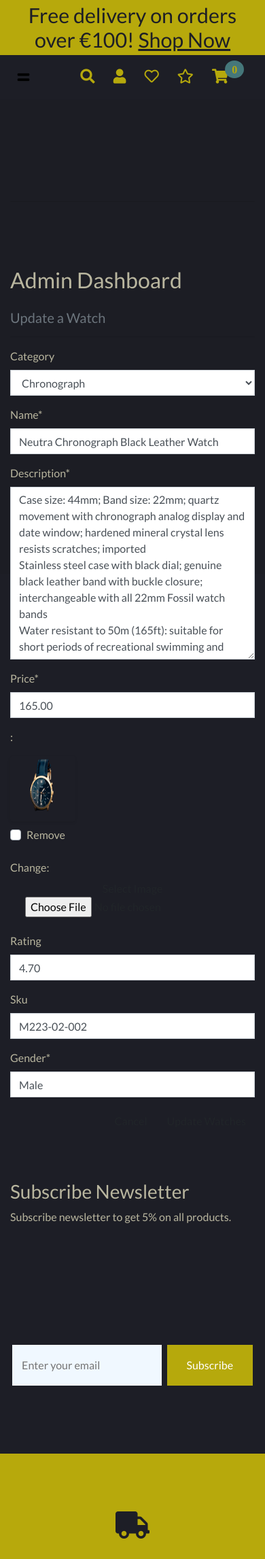
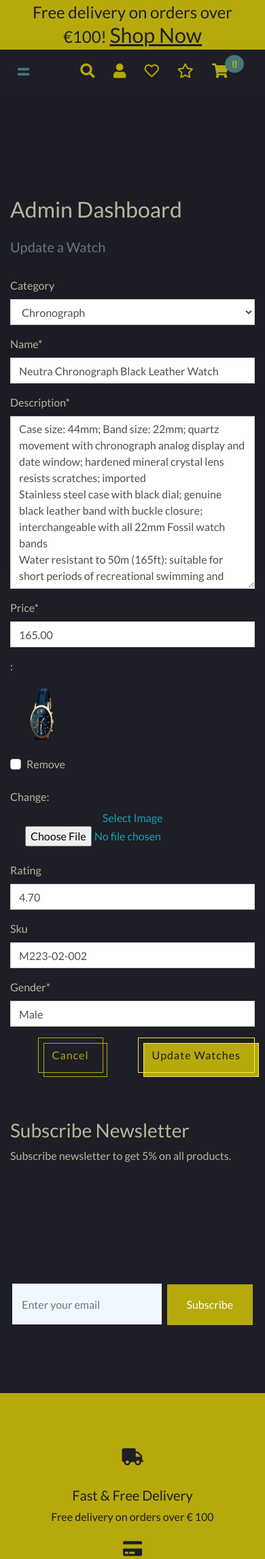
Before and after one commit to kuzGo/kuzco, a Django app: page /watches/update/2/ in a window 390 px wide. Shown: the top 2293 px of the page at 68% size. Run offline with Django 3.2, Linux system fonts and the light colour scheme; the visitor is signed in with stand-in values (Sample User, id 1); data comes from the database, SQL or seed files in the repository; some libraries are stand-ins or nearby versions.

Commit message:
Add buttons and style to increase responsivness

```diff
--- a/favourites/templates/favourites/favourites.html
+++ b/favourites/templates/favourites/favourites.html
@@ -74,7 +74,7 @@
             </div>
             {% empty %}
             <p class="mb-5">Your favourite items list is empty</p>
-            <a href="{% url 'watches' %}" class="btn btn-outline-secondary text-uppercase rounded-0 btn-lg">Continue
+            <a href="{% url 'watches' %}" class="btn cust-button-gold text-uppercase rounded-0 btn-lg">Continue
                 Exploring</a>
         </div>
     </div>
--- a/products/templates/watches/add_watches.html
+++ b/products/templates/watches/add_watches.html
@@ -33,8 +33,8 @@
                         {% endif %}
                     {% endfor %}
                      <div class="text-right">
-                         <a href="{% url 'watches' %}" class="btn btn-outline-black rounded-0">Cancel</a>
-                         <button class="btn rounded-0" type="submit">Add Watches</button>
+                         <a href="{% url 'watches' %}" class="btn cust-button rounded-0 mr-5">Cancel</a>
+                         <button class="btn cust-button-gold rounded-0" type="submit">Add Watches</button>
                      </div>
                  </form>
             </div>
--- a/products/templates/watches/custom_widget_templates/custom_clearable_file_input.html
+++ b/products/templates/watches/custom_widget_templates/custom_clearable_file_input.html
@@ -11,7 +11,7 @@
     {% endif %}<br>
 {{ widget.input_text }}:
 {% endif %}
-<span class="btn btn-black rounded-0 btn-file">
+<span class="btn text-info rounded-0 btn-file">
     Select Image <input id="new-image" type="{{ widget.type }}" name="{{ widget.name }}"{% include "django/forms/widgets/attrs.html" %}>
 </span>
 <strong><p class="text-danger" id="filename"></p></strong>
--- a/products/templates/watches/update_watches.html
+++ b/products/templates/watches/update_watches.html
@@ -33,8 +33,8 @@
                         {% endif %}
                     {% endfor %}
                      <div class="text-right">
-                         <a href="{% url 'watches' %}" class="btn btn-outline-black rounded-0">Cancel</a>
-                         <button class="btn rounded-0" type="submit">Update Watches</button>
+                         <a href="{% url 'watches' %}" class="btn cust-button mr-5 rounded-0">Cancel</a>
+                         <button class="btn cust-button-gold rounded-0" type="submit">Update Watches</button>
                      </div>
                  </form>
             </div>
--- a/products/templates/watches/watches_description.html
+++ b/products/templates/watches/watches_description.html
@@ -15,7 +15,7 @@
         <div class="row">
             <div class="col-12 col-md-6 col-lg-4 offset-lg-2">
                 {% if watch_detail.image %}
-                <a href="{% url 'watches' %}" class="btn btn-outline-secondary btn-small text-uppercase rounded-0 mt-5">
+                <a href="{% url 'watches' %}" class="btn cust-button-gold text-uppercase rounded-0 mt-5">
                     <span> &#8592; Back Shopping</span>
                 </a>
                     <a href="">
--- a/profiles/templates/profiles/profile.html
+++ b/profiles/templates/profiles/profile.html
@@ -29,7 +29,7 @@
             <form action="{% url 'profile' %}" method="POST" id="profile-update-form" class="mt-3">
                 {% csrf_token %}
                 {{ form|crispy }}
-                <button class="btn btn-black rounded-0 text-uppercase float-right">
+                <button class="btn cust-button rounded-0 text-uppercase mt-3 float-right">
                     Update Information
                 </button>
             </form>
--- a/reviews/templates/reviews/add_reviews.html
+++ b/reviews/templates/reviews/add_reviews.html
@@ -28,10 +28,10 @@
             <form action="{% url 'add_reviews' %}" method="POST" class="mt-3">
                 {% csrf_token %}
                 {{ form|crispy }}
-                <button class="btn btn-outline-success rounded-0 text-uppercase float-right">
+                <button class="btn cust-button-gold rounded-0 text-uppercase float-right">
                     Submit Watch Review
                 </button>
-                <a href="{% url 'reviews_total' %}" class="btn btn-outline-secondary rounded-0 text-uppercase">Back to Reviews</a>
+                <a href="{% url 'reviews_total' %}" class="btn cust-button rounded-0 text-uppercase">Back to Reviews</a>
             </form>
         </div>
         {% endblock %}
--- a/reviews/templates/reviews/update_review.html
+++ b/reviews/templates/reviews/update_review.html
@@ -28,10 +28,10 @@
             <form action="{% url 'update_reviews' review.id %}" method="POST" enctype="multipart/form-data" class="mt-3">
                 {% csrf_token %}
                 {{ form|crispy }}
-                <button type="submit" class="btn btn-outline-success rounded-0 text-uppercase float-right">
+                <button type="submit" class="btn cust-button-gold rounded-0 text-uppercase float-right">
                     Update Watch Review
                 </button>
-                <a href="{% url 'reviews_total' %}" class="btn btn-outline-secondary rounded-0 text-uppercase">Back to Reviews</a>
+                <a href="{% url 'reviews_total' %}" class="btn cust-button rounded-0 text-uppercase">Back to Reviews</a>
             </form>
         </div>
         {% endblock %}
--- a/static/css/style.css
+++ b/static/css/style.css
@@ -38,6 +38,10 @@ html {
 .dropdown-menu {
     background-color: #b7a90c;
 }
+.dropdown-item:hover {
+    background-color:#cebf1c!important;;
+}
+
 .navbar {
     padding: 0 0.8000000000000007rem !important;
     background-color: #1d1e26;
@@ -82,7 +86,9 @@ html {
     color: #b6a90c!important;
     text-transform: uppercase;
 }
-
+.nav-link:hover {
+    color: #45777a!important;
+}
 .page-link {
     margin-top: 60px;
     background: black!important;
@@ -163,7 +169,7 @@ html {
     padding-top: 134px;
 }
 #delivery-banner h4 {
-    font-size: 1.9rem;
+    font-size: 1.5rem;
     background-color:#b7a90c;
     color: #1d1e26;
 }
@@ -225,15 +231,15 @@ html {
 .allauth-form-inner-content input[type='submit']{
     display: inline-block;
     font-weight: 400;
-    color: #fff;
+    color: #222;
     text-align: center;
     vertical-align: middle;
     -webkit-user-select: none;
     -moz-user-select: none;
     -ms-user-select: none;
     user-select: none;
-    background-color: #000;
-    border:1px solid #000;
+    background-color: #b7a90c;
+    border:1px solid #b7a90c;
     padding: .375rem .75rem;
     font-size: 1rem;
     border-radius: 0;
@@ -241,71 +247,14 @@ html {
 }
 .allauth-form-inner-content button:hover,
 .allauth-form-inner-content input[type='submit']:hover {
-    color: #fff;
+    color: #b7a90c;
     background-color: #222;
     border-color: #222;
 }
 .allauth-form-inner-content a {
-    color: #17a2b8;
+    color: #45777a;
 }
-/* END of Boutique Ado styling  */
 
-/* Smartphones portrait and landscape orientation  */
-@media only screen and (min-width: 320px) and (max-width: 823px) {
-
-    .hero-text {
-        top: 13% !important;
-    }
-    .hero-text h3 {
-        font-size: 2.3em;
-        font-weight: 700;
-        margin-top: 50%;
-    }
-    .logo-font {
-        margin-top: 6rem;
-    }
-    .media-links {
-        font-size: 24px!important;
-    }
-    .media-links li a i {
-        font-size: 24px!important;
-    }
-    .hero-text a {
-        font-size: 0.6em !important;
-        left: 0 !important;
-
-    }
-
-    .nav-link{
-        padding: 1.2rem 0.5rem!important;
-    }
-    .navbar-nav {
-        display: block;
-        padding-left: 0;
-        margin-bottom: 0;
-        list-style: none;
-
-    }
-    .img-fluid {
-        height: 58vw!important;
-    }
-    .mob-nav {
-        padding: 10px;
-    }
-    .title-top {
-        margin-top: -2rem;
-        font-size: 26px;
-    }
-    .table td, .table th {
-        padding: 2.7px 2px !important
-    }
-    .badge {
-        position: relative!important;
-        top: -12px!important;
-        right: 10px!important;
-    }
-}
-/* Boutique Ado styling  */
 /* Slightly larger container on xl screens */
 @media (min-width: 1200px) {
     .container {
@@ -330,7 +279,73 @@ html {
     }
 }
 /* END OF Boutique Ado styling  */
+/* Smartphones portrait and landscape orientation  */
+@media only screen and (min-width: 320px) and (max-width: 823px) {
 
+    .hero-text {
+        top: 13% !important;
+    }
+    .hero-text h3 {
+        font-size: 2.3em;
+        font-weight: 700;
+        margin-top: 50%;
+    }
+    .logo-font {
+        margin-top: -1rem;
+    }
+    .media-links {
+        font-size: 24px!important;
+    }
+    .media-links li a i {
+        font-size: 24px!important;
+    }
+    .hero-text a {
+        font-size: 0.6em !important;
+        left: 0 !important;
+
+    }
+
+    .nav-link{
+        padding: 1.2rem 0.5rem!important;
+    }
+    .navbar-nav {
+        display: block;
+        padding-left: 0;
+        margin-bottom: 0;
+        list-style: none;
+
+    }
+    .navbar-toggler{
+        color: #45777a;
+    }
+    .img-fluid {
+        height: 58vw!important;
+    }
+    .mob-nav {
+        padding: 10px;
+    }
+    .title-top {
+        margin-top: -2rem;
+        font-size: 26px;
+    }
+    .table td, .table th {
+        padding: 2.7px 2px !important
+    }
+    .badge {
+        position: relative!important;
+        top: -12px!important;
+        right: 10px!important;
+    }
+    .card-menu {
+        height: 30vw!important;
+    }
+    .card-title {
+        margin-bottom: 1.75rem;
+    }
+    .service-icon {
+        font-size: 25px!important;
+    }
+}
 /* Custom buttons styling */
 .cust-button {
     font-size: 16px;
@@ -402,7 +417,7 @@ button {
     background:transparent;
     border: none;
 }
-.search-container{
+.search-container {
     background: #45777a;
     height: 50px;
     padding: 10px 16px;
@@ -416,7 +431,6 @@ button {
         -ms-flex-align: center;
             align-items: center;
     cursor: pointer;
-    width: 24vw;
     -webkit-transition: 0.8s;
     -o-transition: 0.8s;
     transition: 0.8s;
@@ -440,11 +454,16 @@ button {
     -webkit-transition: 0.8s;
     -o-transition: 0.8s;
     transition: 0.8s;
-
 }
 
 .search-container .search-btn .fas{
     color: #5cbdbb;
+}
+.search-container:hover .search-input,
+.search-container:active .search-input,
+.search-container:focus .search-input{
+    width: 24vw;
+
 }
 .table {
     color: #b9b69f!important;
@@ -505,6 +524,9 @@ button {
     margin-bottom: 26px;
     font-size: 40px;
     color: #1d1e26;
+}
+.service-text {
+    color: #1d1e26!important;
 }
 .delivery-area {
     padding-top: 65px;
--- a/templates/allauth/account/login.html
+++ b/templates/allauth/account/login.html
@@ -41,7 +41,7 @@ for a {{ site_name }} account and sign in below:{% endblocktrans %}</p>
   {% if redirect_field_value %}
   <input type="hidden" name="{{ redirect_field_name }}" value="{{ redirect_field_value }}" />
   {% endif %}
-  <a class="btn btn-outline-black rounded-0" href="{% url 'home' %}">Home</a>
+  <a class="btn cust-button rounded-0 mr-3" href="{% url 'home' %}">Home</a>
   <button class="primaryAction" type="submit">{% trans "Sign In" %}</button>
   <p class="mt-2">
     <a class="button secondaryAction" href="{% url 'account_reset_password' %}">{% trans "Forgot Password?" %}</a>
--- a/templates/allauth/account/logout.html
+++ b/templates/allauth/account/logout.html
@@ -15,7 +15,7 @@
   {% if redirect_field_value %}
   <input type="hidden" name="{{ redirect_field_name }}" value="{{ redirect_field_value }}"/>
   {% endif %}
-  <a class="btn btn-outline-black rounded-0" href="{% url 'home' %}">Cancel</a>
+  <a class="btn cust-button mr-3 rounded-0" href="{% url 'home' %}">Cancel</a>
   <button type="submit">{% trans 'Sign Out' %}</button>
 </form>
 
--- a/templates/allauth/account/signup.html
+++ b/templates/allauth/account/signup.html
@@ -17,7 +17,7 @@
   {% if redirect_field_value %}
   <input type="hidden" name="{{ redirect_field_name }}" value="{{ redirect_field_value }}" />
   {% endif %}
-  <a class="btn btn-outline-black rounded-0" href="{% url 'account_login' %}">Back to Login</a>
+  <a class="btn cust-button mr-3 rounded-0" href="{% url 'account_login' %}">Back to Login</a>
   <button type="submit">{% trans "Sign Up" %}</button>
 </form>
 
--- a/templates/includes/footer.html
+++ b/templates/includes/footer.html
@@ -7,8 +7,8 @@
           <div class="service-icon">
             <i class="fas fa-truck"></i>
           </div>
-          <h5>Fast &amp; Free Delivery</h5>
-          <p>Free delivery on orders over &#8364; 100 </p>
+          <h5 class="service-text">Fast &amp; Free Delivery</h5>
+          <p class="service-text">Free delivery on orders over &#8364; 100 </p>
         </div>
       </div>
       <div class="col-lg-3 col-md-6 col-sm-6">
@@ -16,8 +16,8 @@
           <div class="service-icon">
             <i class="fas fa-credit-card"></i>
           </div>
-          <h5>Secure Payment</h5>
-          <p>Safer, faster, more secure way to pay online</p>
+          <h5 class="service-text">Secure Payment</h5>
+          <p class="service-text">Safer, faster, more secure way to pay online</p>
           <div class="service-icon">
             <i class="fab fa-cc-visa"></i>
             <i class="fab fa-cc-stripe"></i>
@@ -31,8 +31,8 @@
           <div class="service-icon">
             <i class="fas fa-undo-alt"></i>
           </div>
-          <h5>Money Back Guarantee</h5>
-          <p>When you're not satisfied with purchase</p>
+          <h5 class="service-text">Money Back Guarantee</h5>
+          <p class="service-text">When you're not satisfied with purchase</p>
         </div>
       </div>
       <div class="col-lg-3 col-md-6 col-sm-6">
@@ -40,8 +40,8 @@
           <div class="service-icon">
             <i class="fas fa-headset"></i>
           </div>
-          <h5>Online Support</h5>
-          <p>Available online 24/7</p>
+          <h5 class="service-text">Online Support</h5>
+          <p class="service-text">Available online 24/7</p>
         </div>
       </div>
     </div>
@@ -50,7 +50,7 @@
 
     <div class="row">
       <div class="col-sm-6">
-        <h4>Follow us on Social Media <i class="fas fa-users"></i></h4>
+        <h4 class="service-text">Follow us on Social Media <i class="fas fa-users"></i></h4>
         <ul class="media-links">
           <li class="media-links">
             <a href="https://www.facebook.com" aria-label="Follow us on Facebook" rel="noopener" target="_blank"><i
@@ -61,7 +61,7 @@
                 class="fab fa-instagram"></i></a>
           </li>
           <li class="media-links">
-            <a href="https://www.linkedin.com/in/darko-doban-95822971/" aria-label="Follow us on Linkedin"
+            <a href="https://www.linkedin.com/in/goran-kuzma/" aria-label="Follow us on Linkedin"
               rel="noopener" target="_blank"><i class="fab fa-linkedin"></i></a>
           </li>
           <li class="media-links">
@@ -70,7 +70,7 @@
         </ul>
       </div>
       <div class="col-sm-6">
-        <h4>
+        <h4 class="service-text">
           Website created by <span>&copy;</span>
           <a href="https://www.linkedin.com/in/goran-kuzma/" class="media-links" aria-label="Link to Linkedin"
             rel="noopener" target="_blank">Goran Kuzma</a>
```
Also changed, not shown: home/templates/home/index.html (+5 -5 lines), README.md.
